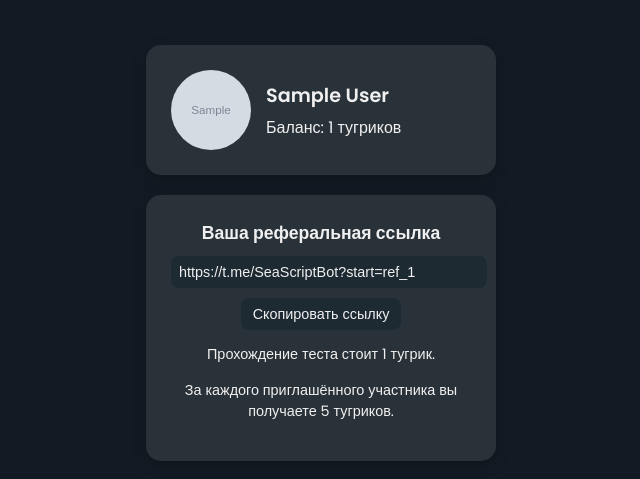
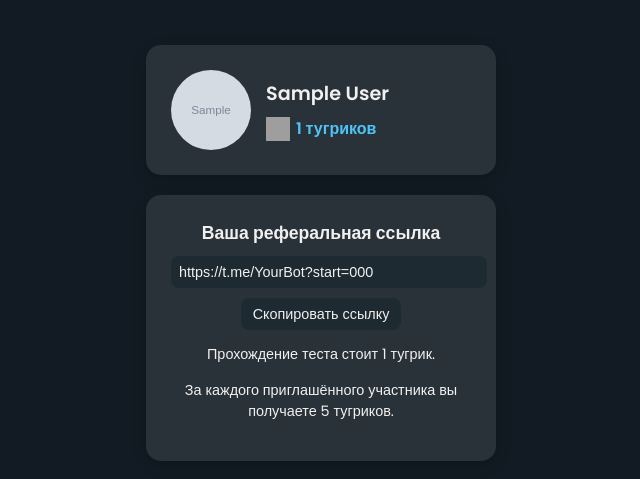
Before and after one commit to cienerpi/seascript2.0, a Flask app: page /profile in a window 1280 px wide. Shown: the top 479 px of the page, without its empty margins (319-959 px from the left). Run offline with Flask 3, Linux system fonts and the light colour scheme; a user stored in the database is signed in; tables that the repository leaves empty hold one stand-in row (values such as "Sample post"); grey boxes marked "Sample" are stand-in pictures; parts of the project's set-up code (start-up, migrations or seed data) failed here and were passed over; some libraries are stand-ins or nearby versions; grey boxes are pictures that could not be loaded.

Commit message:
referral system

```diff
--- a/app/templates/profile.html
+++ b/app/templates/profile.html
@@ -4,12 +4,14 @@
 
 {% block head %}
 <style>
+  /* Общий контейнер, как в tests_index.html */
   .container {
     width: 100%;
     max-width: 500px;
     margin: 30px auto;
     text-align: center;
   }
+  /* Карточки с фиксированной шириной 300px */
   .card, .referral-container {
     width: 300px;
     background: var(--card-bg);
@@ -17,9 +19,10 @@
     padding: 25px;
     margin: 0 auto 20px;
     box-shadow: 0 4px 15px rgba(0,0,0,0.2);
+    transition: background 0.3s;
     text-align: center;
-    transition: background 0.3s;
   }
+  /* Flex-контейнер для карточки профиля */
   .profile-flex {
     display: flex;
     align-items: center;
@@ -42,10 +45,21 @@
     margin: 0;
     font-size: 1.2em;
   }
-  .profile-info p {
-    margin: 5px 0 0;
+  /* Секция баланса с иконкой монетки */
+  .balance {
+    display: flex;
+    align-items: center;
+    margin-top: 8px;
     font-size: 1em;
+    font-weight: bold;
+    color: var(--accent-color);
   }
+  .balance img {
+    width: 24px;
+    height: 24px;
+    margin-right: 6px;
+  }
+  /* Стили для карточки с реферальной ссылкой */
   .referral-container h3 {
     margin: 0 0 10px;
     font-size: 1.1em;
@@ -101,18 +115,24 @@
         <div class="profile-info">
           <h2>{{ user.first_name }} {{ user.last_name or '' }}</h2>
           {% if user.stats %}
-            <p>Баланс: {{ user.stats.internal_currency }} тугриков</p>
+            <div class="balance">
+              <img src="https://seascript.xyz/tests/picfortests_global/coin.png" alt="Coin">
+              <span>{{ user.stats.internal_currency }} тугриков</span>
+            </div>
           {% else %}
-            <p>Баланс: 0 тугриков</p>
+            <div class="balance">
+              <img src="https://seascript.xyz/tests/picfortests_global/coin.png" alt="Coin">
+              <span>0 тугриков</span>
+            </div>
           {% endif %}
         </div>
       </div>
     </div>
-    <!-- Карточка с реферальной ссылкой и информацией -->
-    {% if user %}
+    <!-- Карточка с реферальной ссылкой и бонусной информацией -->
+    {% if user.stats %}
     <div class="referral-container">
       <h3>Ваша реферальная ссылка</h3>
-      <input type="text" id="referralLink" class="referral-link" value="https://t.me/SeaScriptBot?start=ref_{{ user.telegram_id }}" readonly>
+      <input type="text" id="referralLink" class="referral-link" value="https://t.me/YourBot?start={{ user.stats.referral_code }}" readonly>
       <button class="copy-button" id="copyButton" onclick="copyReferralLink()">Скопировать ссылку</button>
       <div class="referral-info">
         <p>Прохождение теста стоит 1 тугрик.</p>
```
Also changed, not shown: app/models.py (+7 -1 lines), bot.py (+18 -12 lines).
